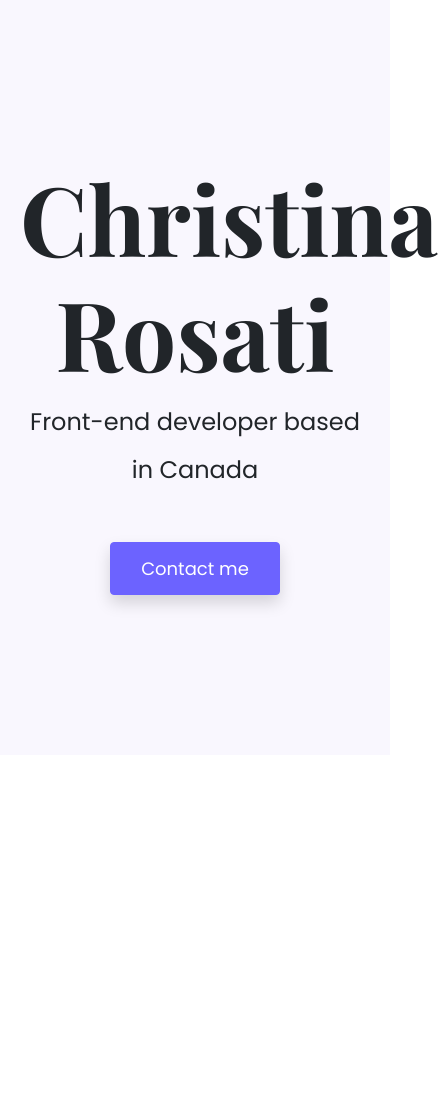
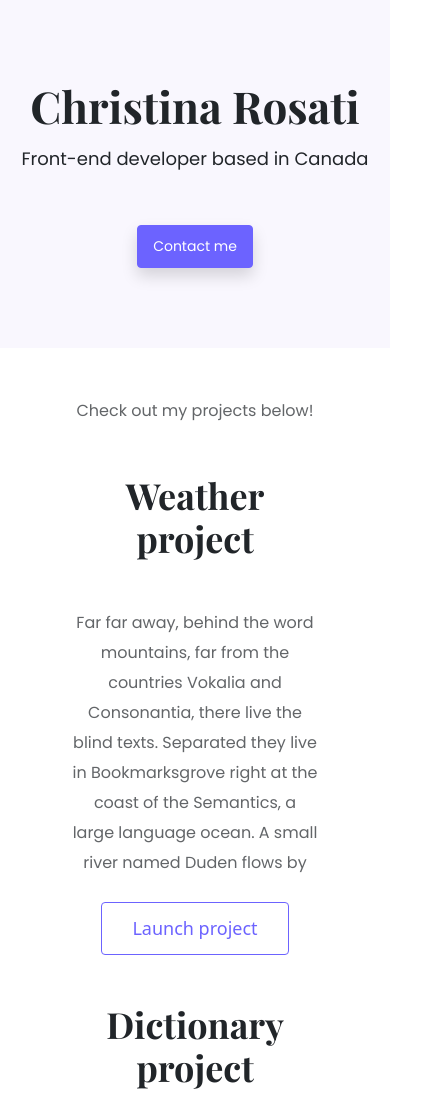
Before and after one commit to christinarosati/portfolio, a plain HTML site: page index.html in a window 390 px wide. Shown: the top 1100 px of the page, 438 px wide, since content can reach past the window. Before the commit the page ends 844 px from the top, so only its background shows below. Drawn offline with nearby package versions, Linux system fonts and the light colour scheme.

Commit message:
Integrated homepage content design

```diff
--- a/index.html
+++ b/index.html
@@ -32,5 +32,46 @@
         <a href="#" class="btn btn-branding shadow">Contact me</a>
       </div>
     </div>
+    <p class="text-center m-5">Check out my projects below!</p>
+    <div class="container">
+      <div class="row mb-5">
+        <div class="col d-none d-lg-block">
+          <img src="images/weather.png" alt="Weather App" class="img-fluid" />
+        </div>
+        <div class="col">
+          <div class="project-description">
+            <h2 class="mb-5">Weather project</h2>
+            <p class="mb-4">
+              Far far away, behind the word mountains, far from the countries
+              Vokalia and Consonantia, there live the blind texts. Separated
+              they live in Bookmarksgrove right at the coast of the Semantics, a
+              large language ocean. A small river named Duden flows by
+            </p>
+            <a href="#" class="btn btn-branding-outline">Launch project</a>
+          </div>
+        </div>
+      </div>
+      <div class="row mb-5">
+        <div class="col">
+          <div class="project-description">
+            <h2 class="mb-5">Dictionary project</h2>
+            <p class="mb-4">
+              Far far away, behind the word mountains, far from the countries
+              Vokalia and Consonantia, there live the blind texts. Separated
+              they live in Bookmarksgrove right at the coast of the Semantics, a
+              large language ocean. A small river named Duden flows by
+            </p>
+            <a href="#" class="btn btn-branding-outline">Launch project</a>
+          </div>
+        </div>
+        <div class="col d-none d-lg-block">
+          <img
+            src="images/dictionary.png"
+            alt="Dictionary App"
+            class="img-fluid"
+          />
+        </div>
+      </div>
+    </div>
   </body>
 </html>
--- a/styles/portfolio.css
+++ b/styles/portfolio.css
@@ -11,7 +11,15 @@ h1 {
   font-size: 96px;
 }
 
-h2 {
+p {
+  font-family: var(--default-font-family);
+  font-weight: 400;
+  font-size: 16px;
+  opacity: 0.7;
+  line-height: 30px;
+}
+
+.hero h2 {
   font-family: var(--default-font-family);
   font-weight: 400;
   font-size: 24px;
@@ -41,3 +49,44 @@ h2 {
   color: var(--primary-color);
   border: 1px solid var(--primary-color);
 }
+
+.project-description {
+  padding: 50px 60px;
+}
+
+.project-description h2 {
+  font-family: var(--heading-font-family);
+  font-weight: 700;
+  font-size: 64px;
+}
+
+.btn-branding-outline {
+  color: var(--primary-color);
+  border: 1px solid var(--primary-color);
+  border-radius: 4px;
+  font-size: 18px;
+  padding: 12px 30px;
+}
+
+@media (max-width: 900px) {
+  h1 {
+    font-size: 44px;
+  }
+  .hero {
+    padding: 80px 20px;
+  }
+  .hero h2 {
+    font-size: 18px;
+  }
+  .btn-branding {
+    font-size: 14px;
+    padding: 10px 15px;
+  }
+  .project-description h2 {
+    font-size: 36px;
+  }
+  .project-description {
+    padding: 0 60px;
+    text-align: center;
+  }
+}
```
Also changed, not shown: images/dictionary.png (added), images/weather.png (added), 1 other file.
